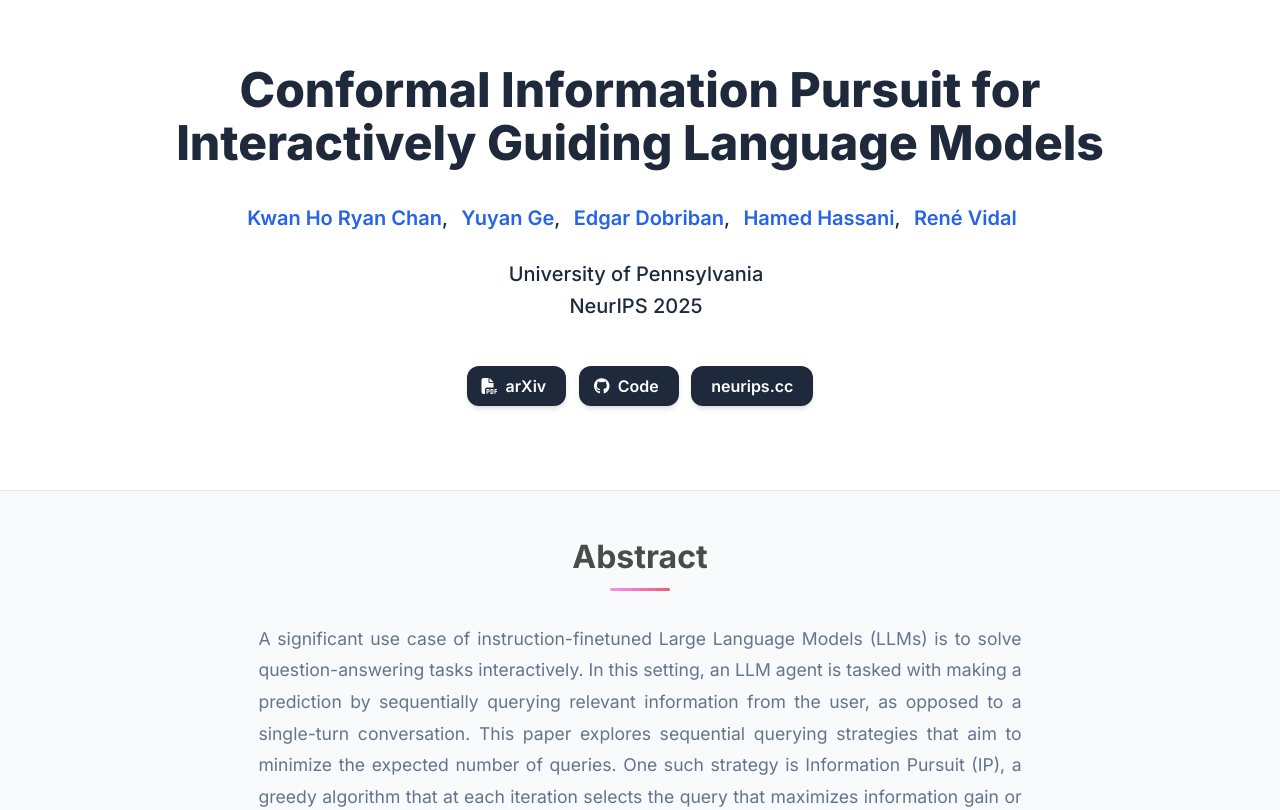
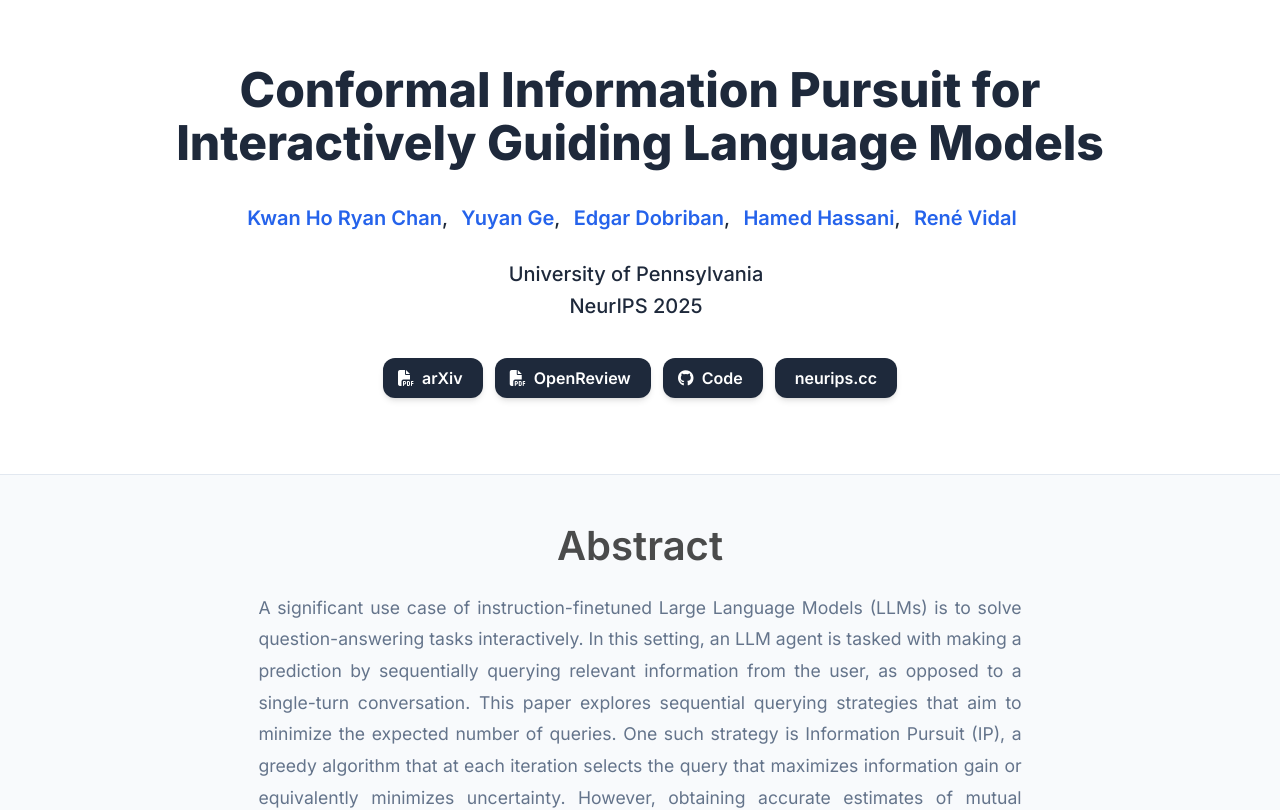
Before and after one commit to ryanchankh/ConformalInformationPursuit, a plain HTML site: page index.html in a window 1280 px wide. Shown: the top 810 px of the page. Drawn offline with nearby package versions, Linux system fonts and the light colour scheme; some icons are missing.

Commit message:
update open review

```diff
--- a/index.html
+++ b/index.html
@@ -222,49 +222,32 @@ Interactively Guiding Language Models</h1>
                   </div>
 
             <div class="is-size-5 publication-authors">
-              <!-- TODO: Replace with your institution and conference/journal info -->
               <span class="author-block">University of Pennsylvania<br>NeurIPS 2025</span>
             </div>
 
             <div class="column has-text-centered">
-              <div class="publication-links">
-                    <!-- TODO: Update with your arXiv paper ID -->
-                <span class="link-block">
-                  <a href="https://arxiv.org/abs/2507.03279" target="_blank"
-                  class="external-link button is-normal is-rounded is-dark">
-                  <span class="icon">
-                    <i class="fas fa-file-pdf"></i>
-                  </span>
+              <div class="publication-links" style="display:flex;justify-content:center;align-items:center;gap:0.75rem;flex-wrap:wrap;">
+                <a href="https://arxiv.org/abs/2507.03279" target="_blank" class="external-link button is-normal is-rounded is-dark">
+                  <span class="icon"><i class="fas fa-file-pdf"></i></span>
                   <span>arXiv</span>
                 </a>
-              </span>
 
+                <a href="https://openreview.net/forum?id=xAHozxfuUW" target="_blank" class="external-link button is-normal is-rounded is-dark">
+                  <span class="icon"><i class="fas fa-file-pdf"></i></span>
+                  <span>OpenReview</span>
+                </a>
 
-
-                  <!-- TODO: Replace with your GitHub repository URL -->
-                  <span class="link-block">
-                    <a href="https://github.com/ryanchankh/ConformalInformationPursuit" target="_blank"
-                    class="external-link button is-normal is-rounded is-dark">
-                    <span class="icon">
-                      <i class="fab fa-github"></i>
-                    </span>
+                <a href="https://github.com/ryanchankh/ConformalInformationPursuit" target="_blank" class="external-link button is-normal is-rounded is-dark">
+                  <span class="icon"><i class="fab fa-github"></i></span>
                   <span>Code</span>
                 </a>
-                </span>
 
-
-
-                  <!-- TODO: Add your supplementary material PDF or remove this section -->
-                  <span class="link-block">
                 <a href="https://neurips.cc/virtual/2025/poster/115262" target="_blank"
                 class="external-link button is-normal is-rounded is-dark">
-
                   <span>neurips.cc</span>
                 </a>
-                </span>
-
-                <!-- TODO: Update with your arXiv paper ID -->
-
+              </div>
+            </div>
                 </a>
               </span>
             </div>
@@ -280,7 +263,7 @@ Interactively Guiding Language Models</h1>
   <div class="container is-max-desktop">
     <div class="columns is-centered has-text-centered">
       <div class="column is-four-fifths">
-        <h2 class="title is-3">Abstract</h2>
+        <h2 class="title is-2">Abstract</h2>
         <div class="content has-text-justified">
           <!-- TODO: Replace with your paper abstract -->
           <p>
@@ -294,12 +277,12 @@ Interactively Guiding Language Models</h1>
 <!-- End paper abstract -->
 
 <!-- Paper Summary -->
-<section class="section">
+<section class="section hero is-light">
   <div class="container is-max-desktop">
     <div class="two-col-703 columns is-vcentered" style="align-items:stretch;">
       <!-- Text column (70%) -->
       <div class="column" style="flex: 0 0 70%; max-width: 70%;">
-        <h1 class="title">High-Level Summary</h1>
+        <h1 class="title is-2">High-Level Summary</h1>
         <h3 class="title is-4">Interactive Question Answering with LLMs</h3>
         <div class="content">
           <p>
@@ -472,11 +455,10 @@ Interactively Guiding Language Models</h1>
           <span class="copy-text">Copy</span>
         </button>
       </div>
-      <pre id="bibtex-code"><code>@article{chan2025conformal,
-  title={Conformal information pursuit for interactively guiding large language models},
-  author={Chan, Kwan Ho Ryan and Ge, Yuyan and Dobriban, Edgar and Hassani, Hamed and Vidal, Ren{\'e}},
-  journal={arXiv preprint arXiv:2507.03279},
-  year={2025}
+      <pre id="bibtex-code"><code>@inproceedings{chanconformal,
+  title={Conformal Information Pursuit for Interactively Guiding Large Language Models},
+  author={Chan, Kwan Ho Ryan and Ge, Yuyan and Dobriban, Edgar and Hassani, Hamed and Vidal, Rene},
+  booktitle={The Thirty-ninth Annual Conference on Neural Information Processing Systems}
 }</code></pre>
     </div>
 </section>
```
Lines whose indentation alone changed are shown as unchanged.
